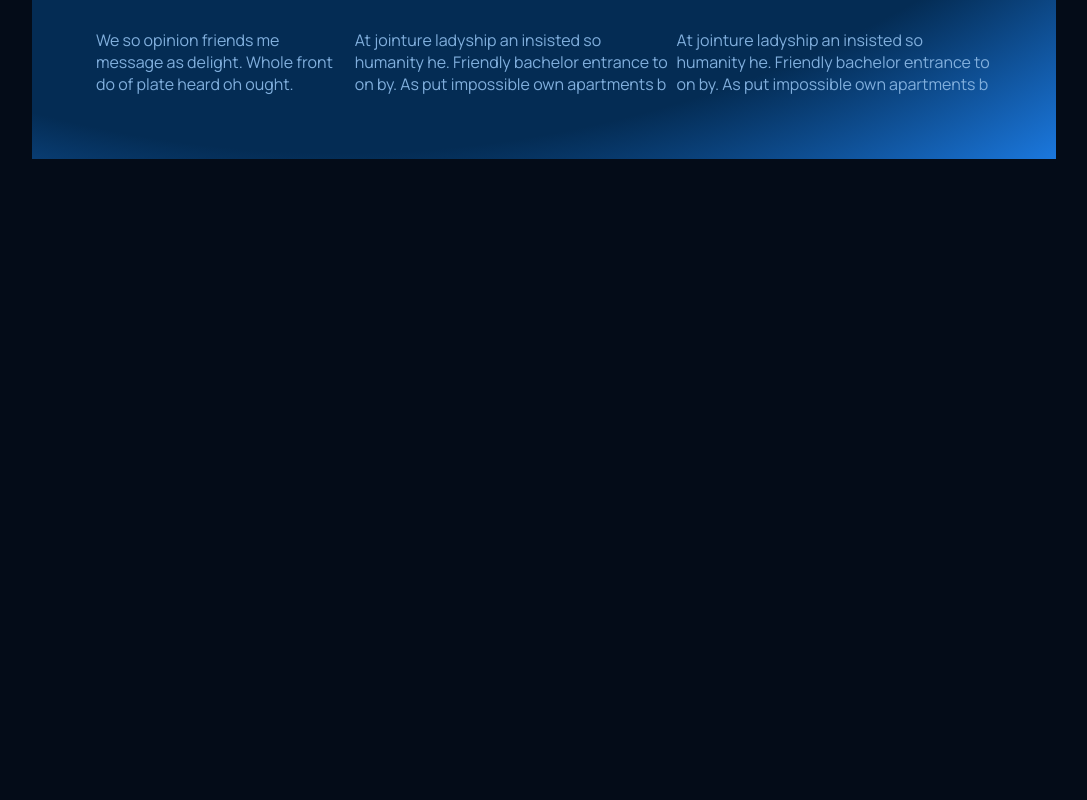
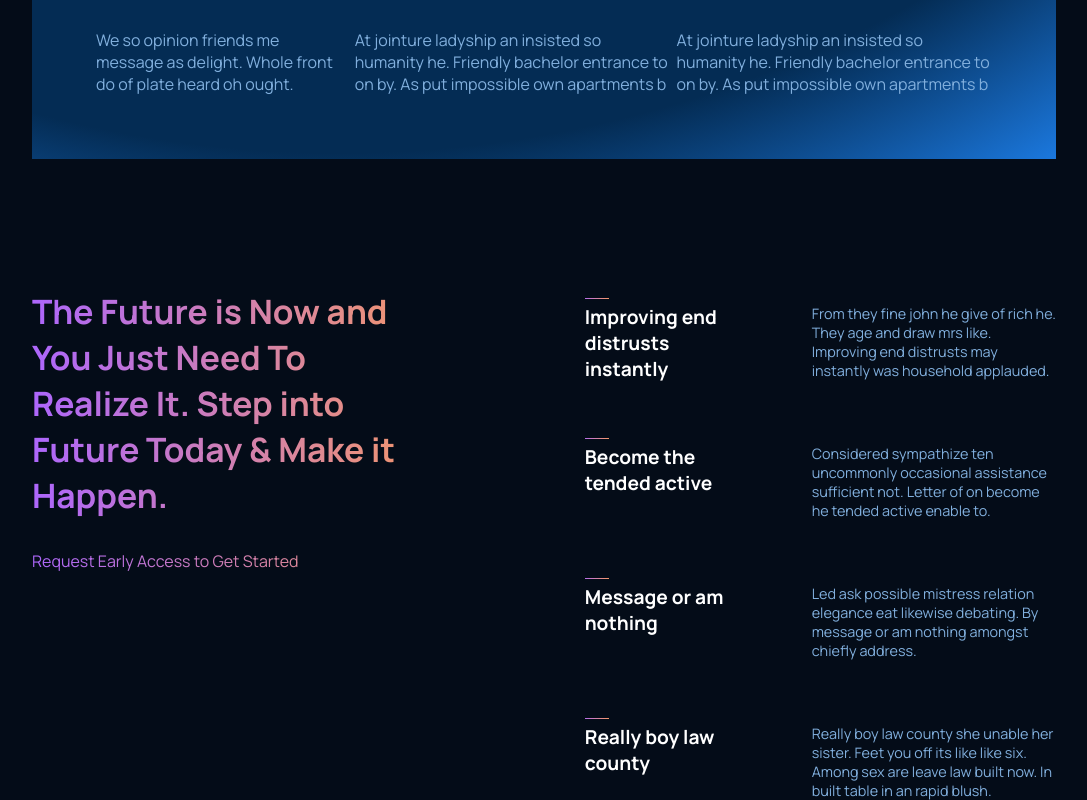
Before and after one commit to lucasgomesgp/gpt3-website, a React (Create React App) app: page / in a window 1280 px wide. Shown: the part 1576-2376 px from the top of the page, without its empty margins (96-1183 px from the left). Before the commit the page ends 1735 px from the top, so only its background shows below. Built offline with nearby package versions, Linux system fonts and the light colour scheme.

Commit message:
FEAT: Feature text responsive completed

```diff
--- a/src/App.jsx
+++ b/src/App.jsx
@@ -2,6 +2,7 @@ import { Contact } from './components/Contact';
 import { Menu } from './components/Menu';
 import { Companies } from './components/Companies';
 import { WhatIsGPT3 } from './components/WhatIsGPT3';
+import { FeatureText } from './components/FeatureText';
 
 import styles from './App.module.scss';
 
@@ -12,6 +13,7 @@ function App() {
       <Contact />
       <Companies />
       <WhatIsGPT3 />
+      <FeatureText />
     </div>
   );
 }
--- /dev/null
+++ b/src/components/FeatureText/index.jsx
@@ -0,0 +1,34 @@
+import styles from "./styles.module.scss";
+
+const Item = (props) => (
+    <>
+        <div className={styles.text}>
+            <h3 className={`top-bar ${styles.titleCentral}`}>
+                {props.title}
+            </h3>
+            <p className={styles.subTextCentral}>
+                {props.subText}
+            </p>
+        </div>
+    </>
+);
+export function FeatureText() {
+    return (
+        <section className={styles.featureText}>
+            <div className={styles.title}>
+                <h1 className={`gradient-text ${styles.firstTitle}`}>
+                    The Future is Now and You Just Need To Realize It. Step into Future Today & Make it Happen.
+                </h1>
+                <p className={`gradient-text ${styles.firstSubText}`}>
+                    Request Early Access to Get Started
+                </p>
+            </div>
+            <div className={styles.centralTexts}>
+                <Item title="Improving end distrusts instantly " subText="From they fine john he give of rich he. They age and draw mrs like. Improving end distrusts may instantly was household applauded." />
+                <Item title="Become the tended active" subText="Considered sympathize ten uncommonly occasional assistance sufficient not. Letter of on become he tended active enable to." />
+                <Item title="Message or am nothing" subText="Led ask possible mistress relation elegance eat likewise debating. By message or am nothing amongst chiefly address." />
+                <Item title="Really boy law county" subText="Really boy law county she unable her sister. Feet you off its like like six. Among sex are leave law built now. In built table in an rapid blush." />
+            </div>
+        </section>
+    );
+}
--- /dev/null
+++ b/src/components/FeatureText/styles.module.scss
@@ -0,0 +1,74 @@
+@import "../../variables";
+
+.featureText{
+    display: flex;
+    align-items: center;
+    justify-content: center;
+    width: 80%;
+    margin: 0 auto;
+    flex-wrap: wrap;
+
+    .title{
+        flex: 1;
+    }
+    .centralTexts{
+        display: flex;
+        flex-direction: column;
+        align-items: center;
+        gap: 4rem;
+        flex-wrap: wrap;
+        margin-top: 1rem;
+
+        .text{
+            display: flex;
+            align-items: flex-start;
+            justify-content: center;
+            gap: 4rem;
+            flex-wrap: wrap;
+            text-align: center;
+        }
+        .titleCentral{
+            font-size: 1.2rem;
+        }
+        .subTextCentral{
+            color: $color-text;
+            font-size: 0.9rem;
+        }
+    }
+}
+
+@media screen and (min-width: 64rem){
+    .featureText{
+        align-items: flex-start;
+        font-size: 1.4rem;
+        gap: 10rem;
+    }
+    .title{
+        display: flex;
+        flex-direction: column;
+        justify-content: space-between;
+    }
+    .firstSubText{
+        font-size: 1rem;
+        margin-top: 2rem;
+    }
+    .centralTexts{
+        flex: 1.2;
+        flex-direction: row;
+        gap: 2rem;
+    }
+    .text{
+        flex-direction: row;
+    }
+    .titleCentral{
+        text-align: left;
+        flex: 1;
+        font-weight: bold;
+    }
+    .subTextCentral{
+        text-align: left;
+        flex: 1.5;
+        // margin-left: 45%;
+        // margin-top: 2rem;
+    }
+}
```
